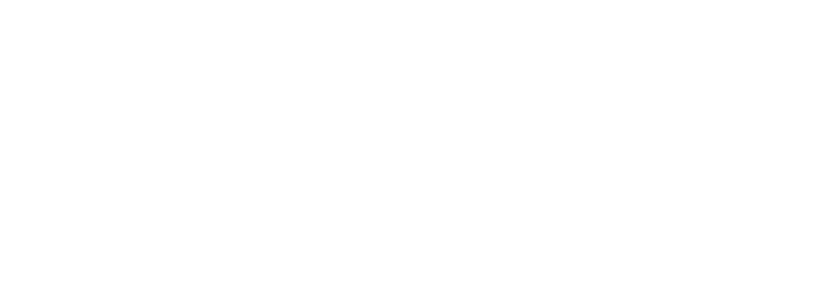
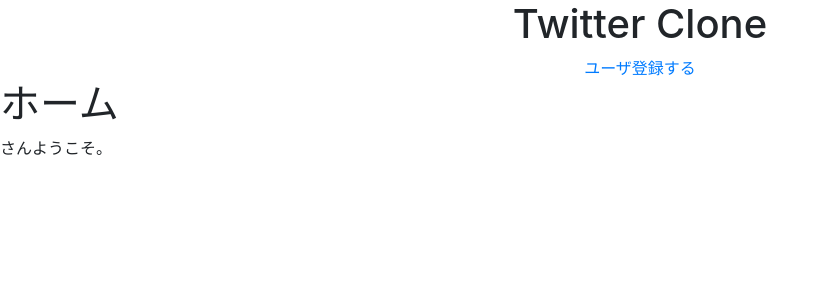
Before and after one commit to Kaito-a-bit/twitter_clone_app, a Django app: page /home/ in a window 1280 px wide. Before the commit the part shown is empty. Shown: the top 300 px of the page, without its empty margins (0-827 px from the left). Run offline with Django 3.2, Linux system fonts and the light colour scheme; some libraries are stand-ins or nearby versions.

Commit message:
created home.html

```diff
--- a/user/templates/user/base.html
+++ b/user/templates/user/base.html
@@ -8,14 +8,14 @@
     <!-- Bootstrap CSS -->
     <link rel="stylesheet" href="https://stackpath.bootstrapcdn.com/bootstrap/4.3.1/css/bootstrap.min.css" integrity="sha384-ggOyR0iXCbMQv3Xipma34MD+dH/1fQ784/j6cY/iJTQUOhcWr7x9JvoRxT2MZw1T" crossorigin="anonymous">
 
-    <title>{% block title %}{% endblock %}</title>
+    <title>{% block title %}Twitter Clone{% endblock %}</title>
   </head>
   <body>
     <div style="text-align:center;">
       <span><h1>Twitter Clone</h1></span>
       <a href="{% url 'user:signup' %}">ユーザ登録する</a>
     </div>
-
+    {% block content %}{% endblock %}
 
     <!-- Optional JavaScript -->
     <!-- jQuery first, then Popper.js, then Bootstrap JS -->
--- a/user/templates/user/home.html
+++ b/user/templates/user/home.html
@@ -0,0 +1,7 @@
+{% extends "user/base.html" %}
+{% block title %}ホーム{% endblock %}
+
+{% block content %}
+<h1>ホーム</h1>
+<p>{{ user.username }}さんようこそ。</p>
+{% endblock %}
```
